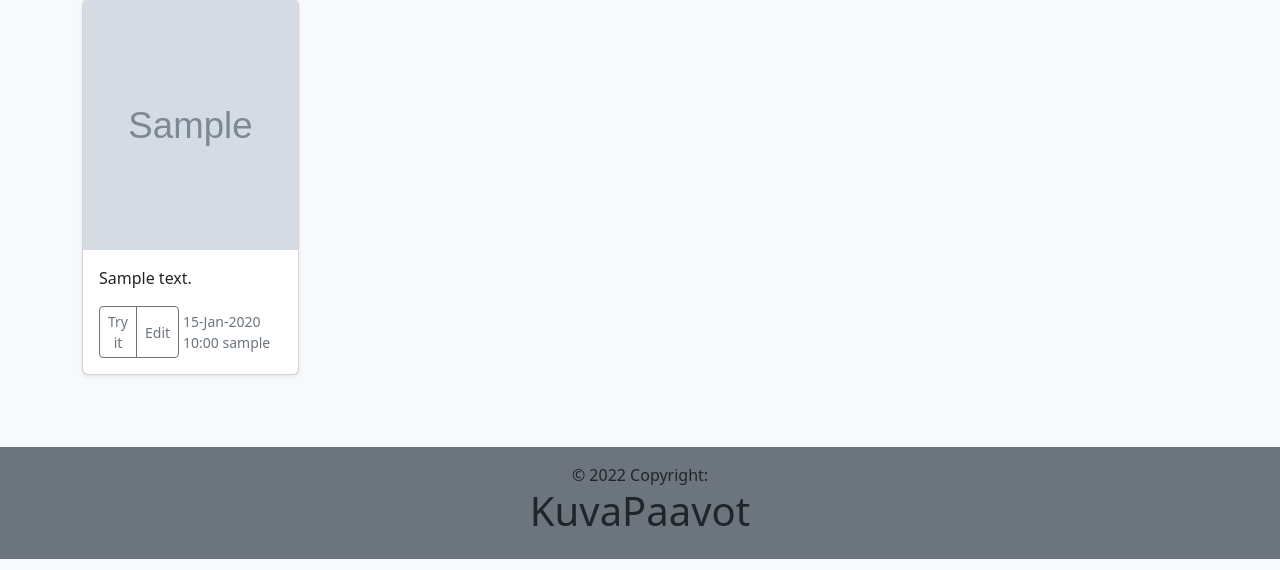
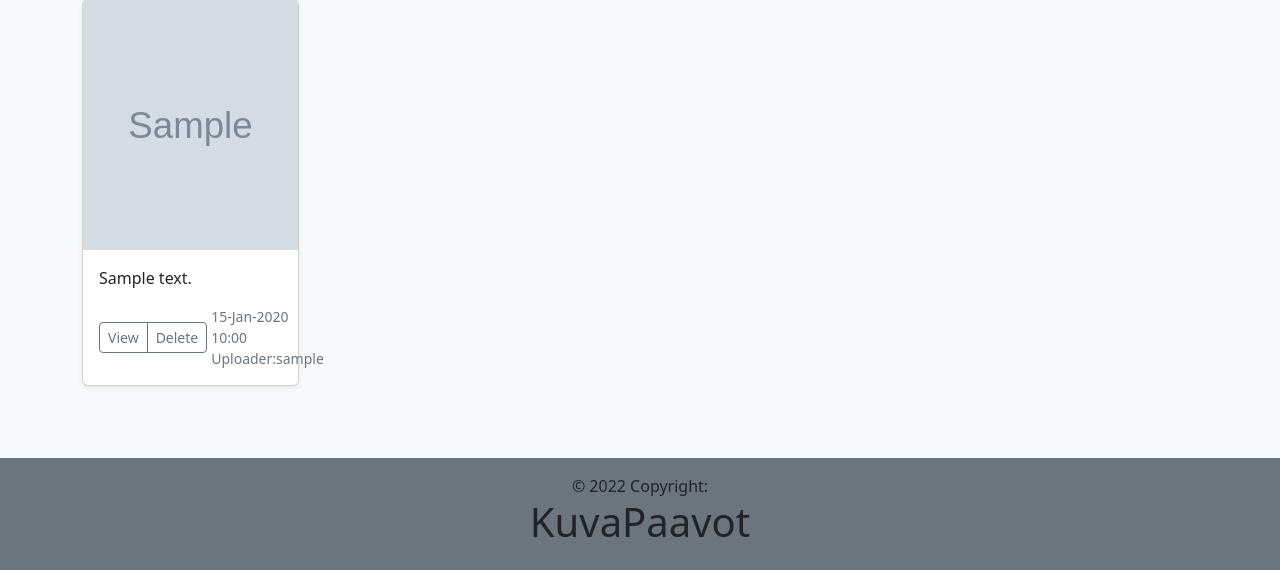
Before and after one commit to hamk-webdev-intim21a6/KuvaPaavot, a Django app: page / in a window 1280 px wide. Shown: the part 281-851 px from the top of the page. Run offline with Django 3.2, Linux system fonts and the light colour scheme; tables that the repository leaves empty hold one stand-in row (values such as "Sample post"); grey boxes marked "Sample" are stand-in pictures.

Commit message:
delete button

```diff
--- a/gallery/templates/gallery/index.html
+++ b/gallery/templates/gallery/index.html
@@ -93,15 +93,15 @@
                     <div class="d-flex justify-content-between align-items-center">
                       <div class="btn-group">
                         <!-- <a type="button" class="btn btn-sm btn-outline-secondary" href="{{ post.image.url }}">View</a> -->
-                        <button class="btn btn-sm btn-outline-secondary" onclick="viewFunction()">Try it</button>
+                        <button class="btn btn-sm btn-outline-secondary" onclick="viewFunction()">View</button>
                           <script>
                             function viewFunction() {
                               var myWindow = window.open("{{ post.image.url }}", "", "width=500,height=500");
                               }
                           </script>
-                        <button type="button" class="btn btn-sm btn-outline-secondary">Edit</button>
+                        <button type="button" class="btn btn-sm btn-outline-secondary">Delete</button>
                       </div>
-                      <small class="text-muted mx-1 justify-content-center">{{ post.pub_date|date:"d-M-Y H:i" }} {{ post.author }}</small>
+                      <small class="text-muted mx-1 justify-content-center">{{ post.pub_date|date:"d-M-Y H:i" }} Uploader:{{ post.author }}</small>
                     </div>
                 </div>
             </div>
```
